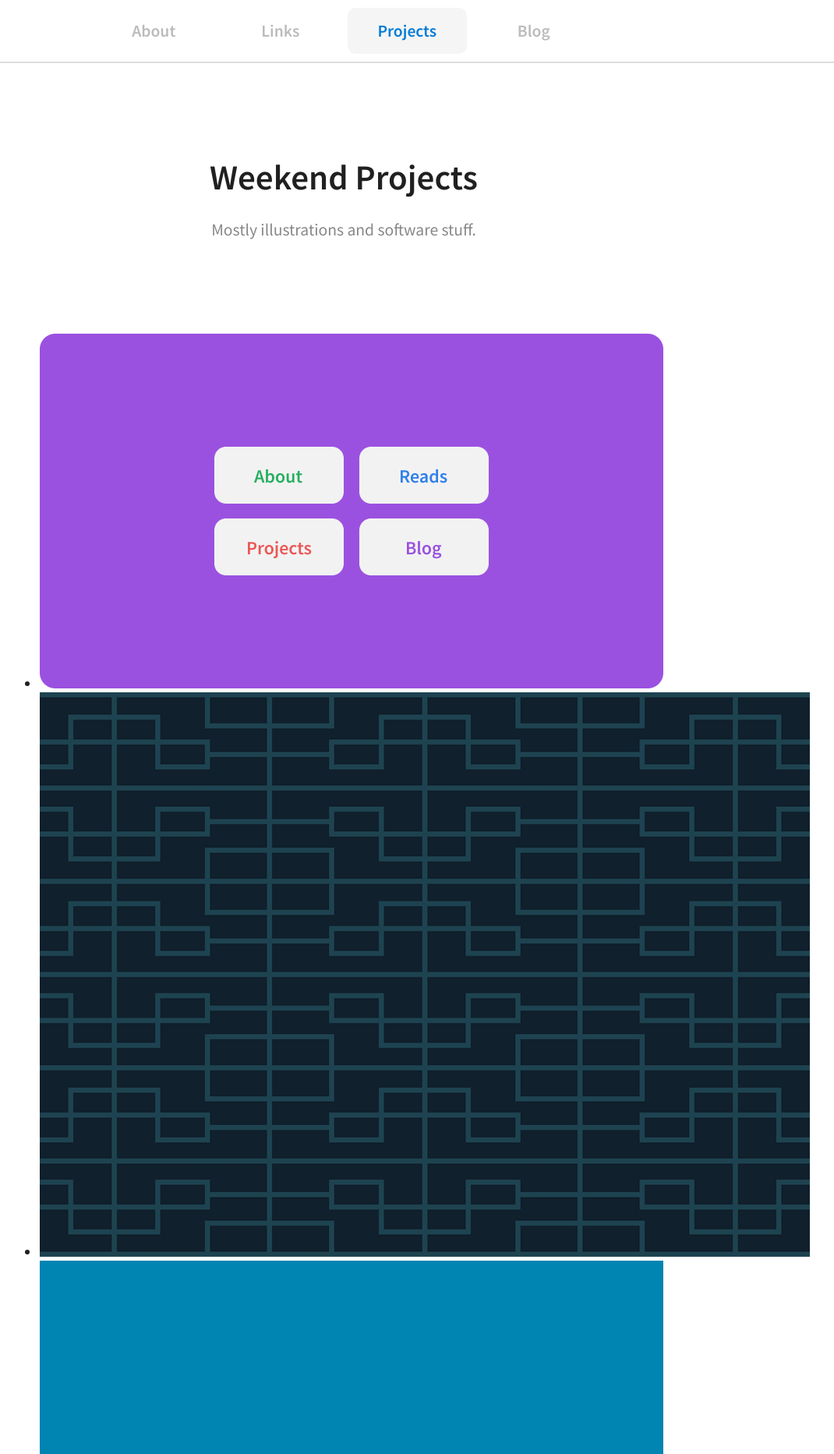
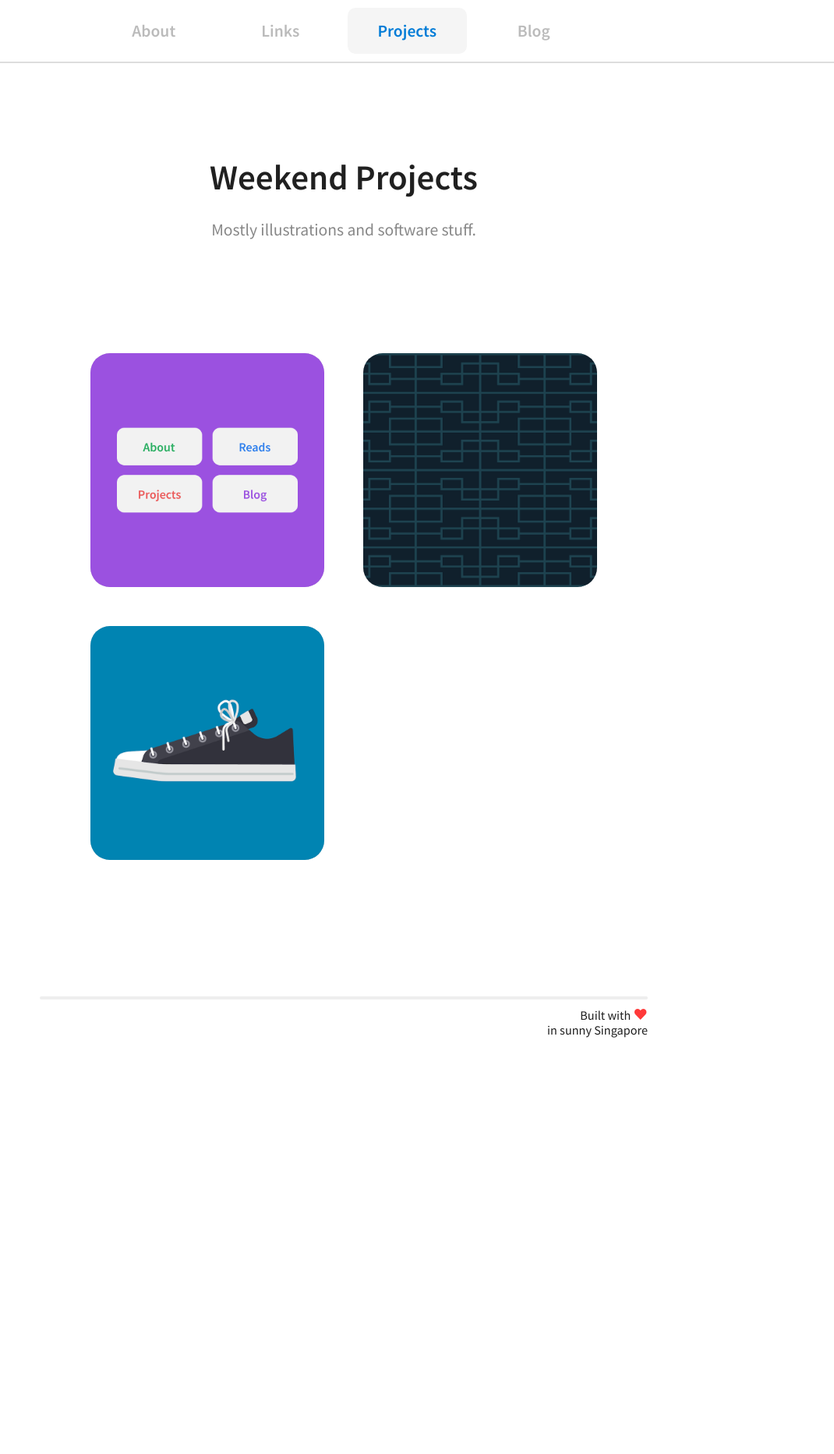
Before and after one commit to rskhor/website, a Jekyll site: the page built from projects.html, in a window 1280 px wide. Shown: the top 1865 px of the page at 78% size, without its empty margins (199-1269 px from the left). Built offline with Jekyll 4.4.1, drawn with Linux system fonts in a browser that asks for light colours; after the commit the page ends 1378 px from its top, so only the background shows below that.

Commit message:
Projects page

```diff
--- a/_sass/projects.scss
+++ b/_sass/projects.scss
@@ -1,39 +1,49 @@
-// .projects-grid {
-//   padding: 0px 22px 0px 24px;
-//   display: flex;
-//   flex-wrap: wrap;
-//   justify-content: flex-start;
-//
-//   list-style: none;
-// }
-//
-// @media screen and (max-width: 800px) {
-//   .projects-grid {
-//     justify-content: center;
-//   }
-// }
-//
-// .projects-grid-item-image {
-//   max-height: none;
-//   max-width: none;
-//
-//   height: 300px;
-//   width: 300px;
-//
-//   margin: 30px;
-//
-//   object-fit: cover;
-//   object-position: 50% 50%;
-//
-//   transition: transform 0.07s ease, box-shadow 0.07s ease;
-// }
-//
-// .projects-grid-item-image:hover {
-//   box-shadow: 0px 3px #BDBDBD;
-//   transform: translate(0px, -3px);
-// }
-//
-// .projects-grid-item-image:active {
-//   box-shadow: none;
-//   transform: translate(0px, 0px);
-// }
+.projects-grid {
+  display: flex;
+  flex-wrap: wrap;
+
+  max-width: 700px;
+
+  margin: 0px auto;
+}
+
+.projects-grid > li {
+  list-style-type: none;
+}
+
+@media screen and (max-width: 800px) {
+  .projects-grid {
+    flex-direction: column;
+    align-items: center;
+  }
+}
+
+a.project-grid-item-shadow {
+  display: block;
+
+  margin: 25px;
+
+  opacity: 100%;
+  border-radius: 25px;
+  background-color: #CCCCCC;
+}
+
+.projects-grid-item {
+  width: 300px;
+  height: 300px;
+
+  margin: 0px;
+
+  object-fit: cover;
+  object-position: 50% 50%;
+
+  transition: transform 0.07s ease-out;
+}
+
+.project-grid-item-shadow:hover > .projects-grid-item {
+  transform: translate(0px, -3px);
+}
+
+.project-grid-item-shadow:active > .projects-grid-item {
+  transform: unset;
+}
--- a/_sass/reusable-list.scss
+++ b/_sass/reusable-list.scss
@@ -17,7 +17,7 @@
 
   font-size: 0.9em;
 
-  transition: transform 0.07s ease;
+  transition: transform 0.07s ease-out;
 }
 
 .reusable-list-item-shadow {
--- a/_sass/skeleton.scss
+++ b/_sass/skeleton.scss
@@ -9,8 +9,6 @@
   font-size: 18px;
 
   color: #202020;
-
-  // border: 1px dashed blue;
 }
 
 .skeleton-width-constrainer {
@@ -117,16 +115,16 @@ pre > code {
   padding: 10px;
 }
 
-// img {
-//   display: block;
-//
-//   width: 550px;
-//   max-width: 100%;
-//
-//   margin: 1.4em auto 0em auto;
-//
-//   border-radius: 25px;
-// }
+img {
+  display: block;
+
+  width: 550px;
+  max-width: 100%;
+
+  margin: 1.4em auto 0em auto;
+
+  border-radius: 25px;
+}
 
 hr {
   border: 2px solid #EEEEEE;
--- a/projects.html
+++ b/projects.html
@@ -6,23 +6,24 @@ subtitle: Mostly illustrations and software stuff.
 
 {% assign sorted_projects = site.projects | reverse %}
 
-<ul>
-  <div class="projects-grid">
+<ul class="projects-grid">
   {% for project in sorted_projects %}
 
     <li>
+
       {% assign clean_url_size = project.url | size | minus: 5 %}
-          <a href={{ project.url | slice: 0, clean_url_size }}>
+
+      <a class="project-grid-item-shadow" href={{ project.url | slice: 0, clean_url_size }}>
 
         <img
-              class="projects-grid-item-image"
+          class="projects-grid-item"
           src="{{ project.thumbnail }}"
           alt='Image thumbnail for "{{ project.title }}"'
         />
 
       </a>
+
     </li>
 
   {% endfor %}
-  </div>
 </ul>
```
Lines whose indentation alone changed are shown as unchanged.
